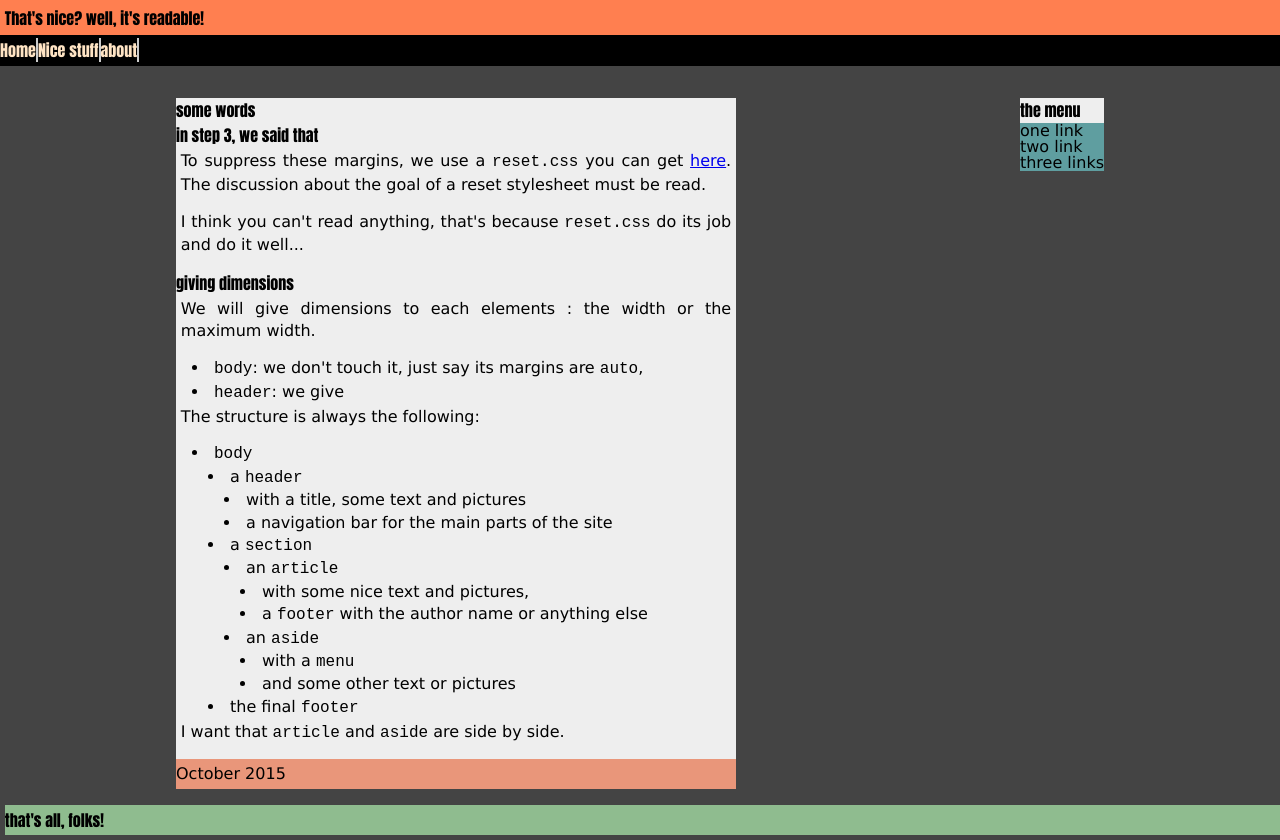
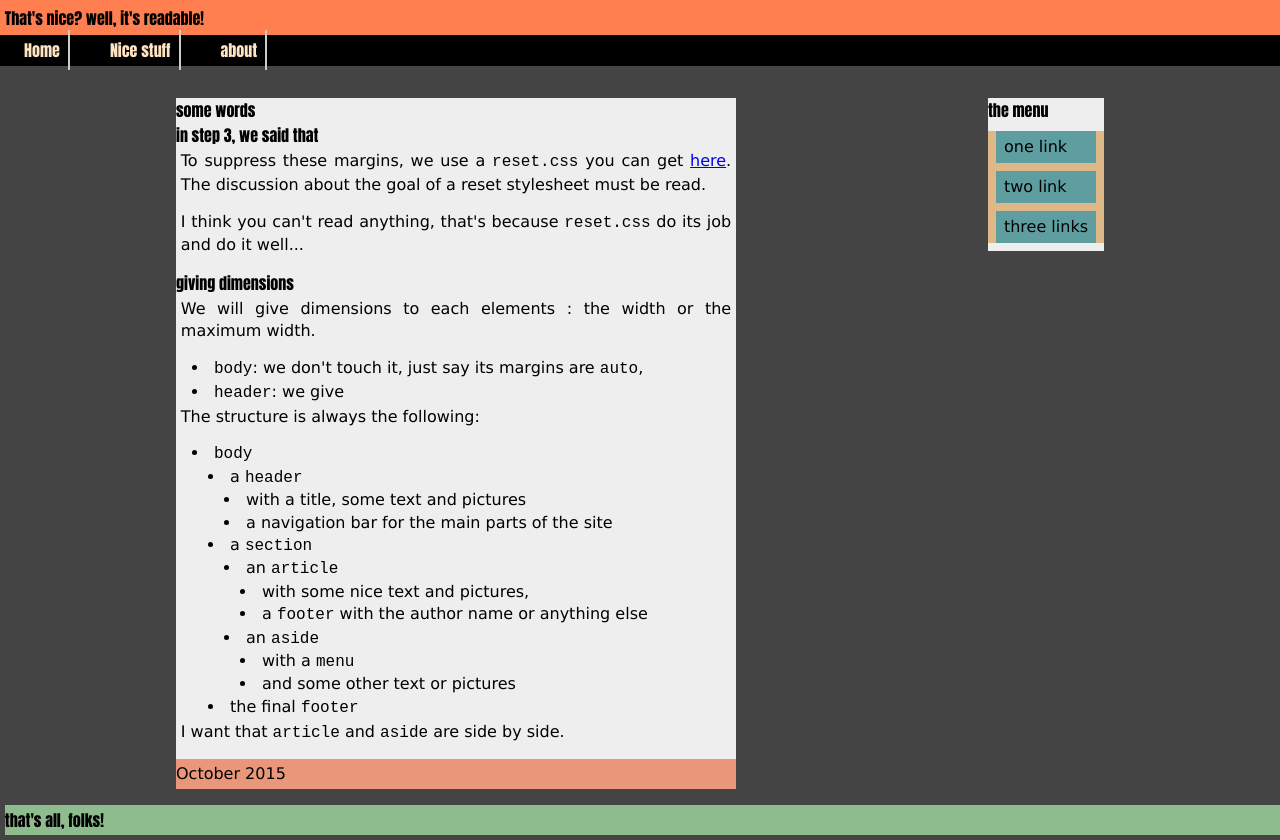
Before and after one commit to BernardTatin/howto-quickHTML, a plain HTML site: page step5/index.html in a window 1280 px wide. Shown: the part 64-904 px from the top of the page. Drawn offline with Linux system fonts and the light colour scheme.

Commit message:
Step 5: better visualisation of nav and menu.

```diff
--- a/step5/main.less
+++ b/step5/main.less
@@ -129,7 +129,8 @@ body > header {
     nav {
         a {
             border-right: 2px solid #ccc;
-            margin: inherit 1em;
+            margin: 1em;
+            padding: 0.5em;
         }
     }
 }
@@ -139,6 +140,8 @@ body > section {
         menu {
             a {
                 display: block;
+                margin: 0.5em;
+                padding: 0.5em;
             }
         }
     }
```
Also changed, not shown: step5/main.css.
